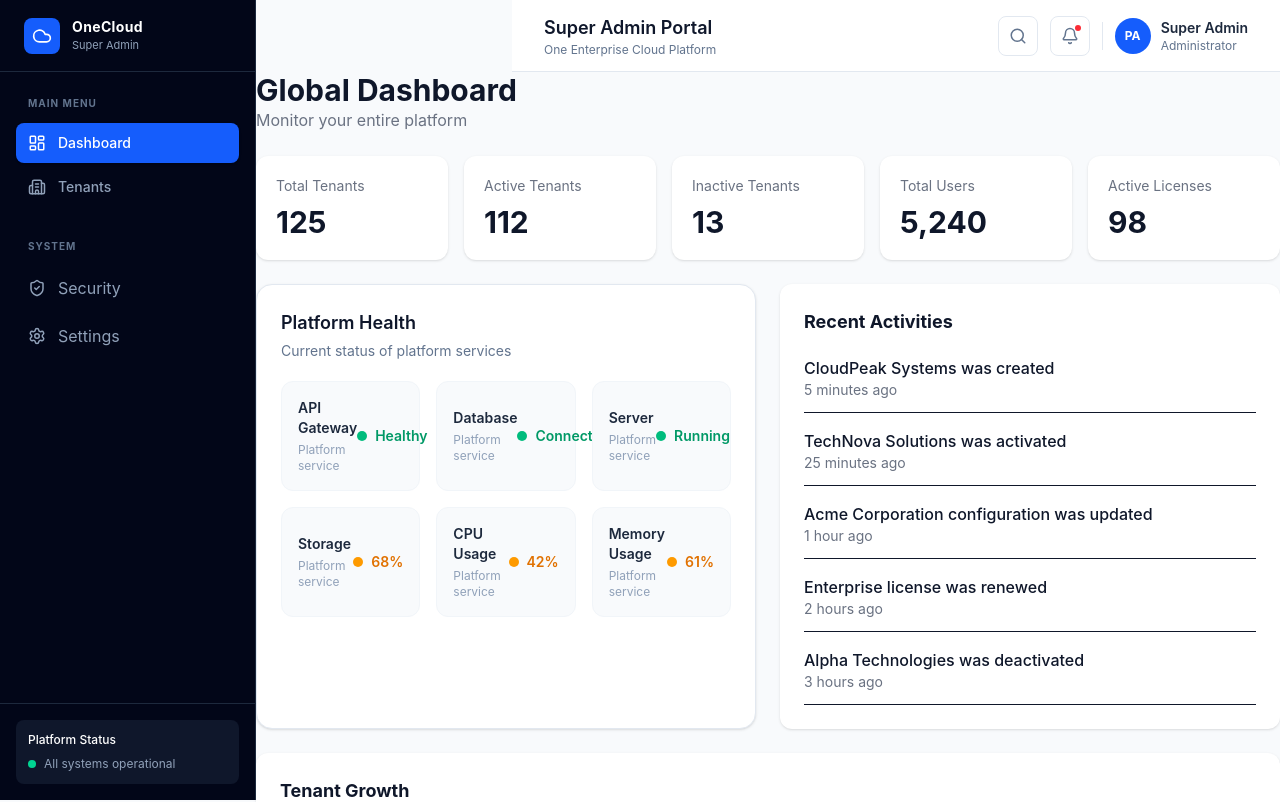
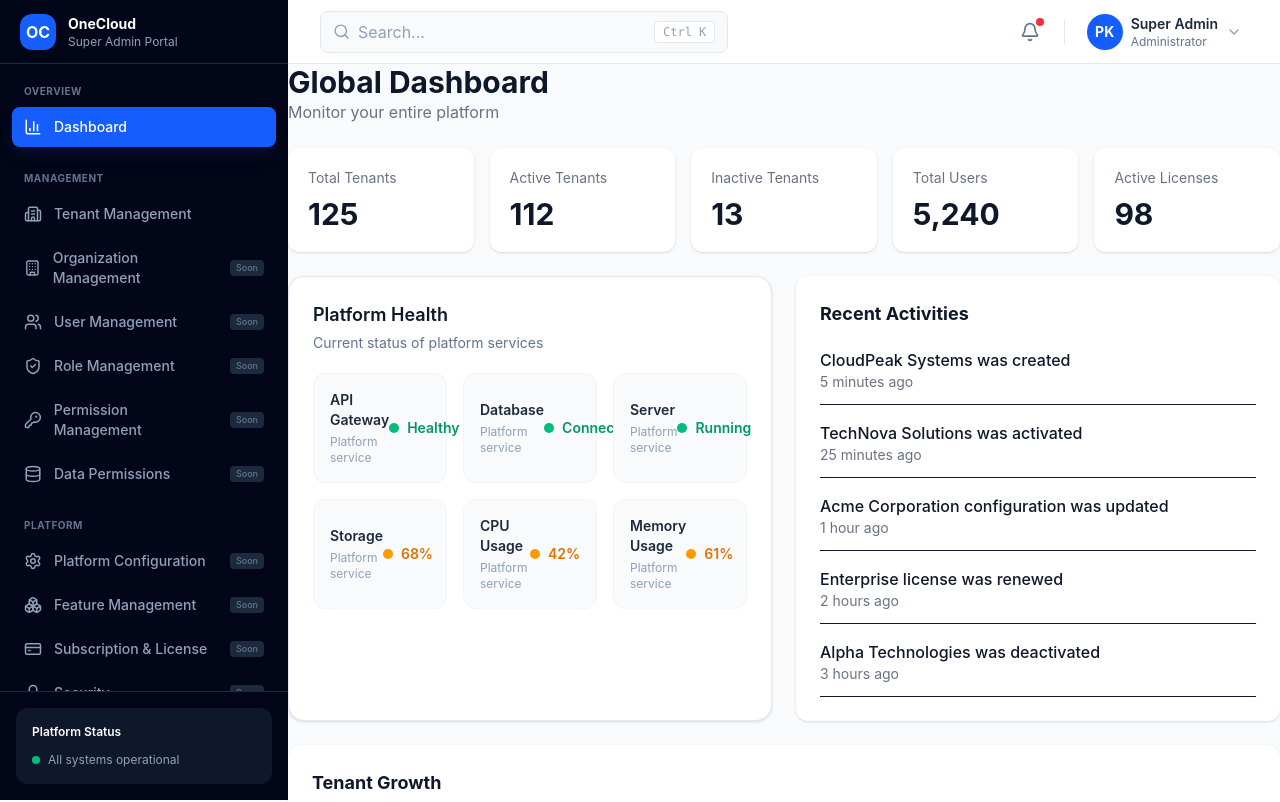
Before and after one commit to kakarlapavankumar/superadmin-dashboard, a React (Vite) app: page / in a window 1280 px wide. Shown: the top 802 px of the page. Built offline with nearby package versions, Linux system fonts and the light colour scheme.

Commit message:
Adding feature

```diff
--- a/src/components/layout/Header.tsx
+++ b/src/components/layout/Header.tsx
@@ -1,45 +1,62 @@
-import { Bell, Search } from "lucide-react";
+import { Bell, Menu, Search, ChevronDown } from "lucide-react";
 
-function Header() {
+interface HeaderProps {
+  onMenuClick: () => void;
+}
+
+function Header({ onMenuClick }: HeaderProps) {
   return (
-    <header className="sticky top-0 z-30 flex h-[72px] items-center justify-between border-b border-slate-200 bg-white/95 px-4 backdrop-blur sm:px-6 lg:ml-64 lg:px-8">
-      <div>
-        <h2 className="text-lg font-semibold text-slate-900">
-          Super Admin Portal
-        </h2>
+    <header className="sticky top-0 z-30 flex h-16 items-center justify-between border-b border-slate-200 bg-white/95 px-4 backdrop-blur sm:px-6 lg:px-8">
+      <div className="flex items-center gap-3">
+        <button
+          onClick={onMenuClick}
+          className="rounded-lg p-2 text-slate-600 hover:bg-slate-100 lg:hidden"
+          aria-label="Open navigation"
+        >
+          <Menu size={22} />
+        </button>
 
-        <p className="hidden text-xs text-slate-500 sm:block">
-          One Enterprise Cloud Platform
-        </p>
+        <div className="hidden items-center gap-2 rounded-lg border border-slate-200 bg-slate-50 px-3 py-2 md:flex">
+          <Search size={17} className="text-slate-400" />
+
+          <input
+            type="text"
+            placeholder="Search..."
+            className="w-48 bg-transparent text-sm outline-none placeholder:text-slate-400 lg:w-72"
+          />
+
+          <kbd className="hidden rounded border border-slate-200 bg-white px-2 py-0.5 text-xs text-slate-400 lg:block">
+            Ctrl K
+          </kbd>
+        </div>
+
+        <div className="md:hidden">
+          <p className="text-sm font-semibold text-slate-900">Super Admin</p>
+        </div>
       </div>
 
-      <div className="flex items-center gap-3">
-        {/* Search */}
-        <button className="hidden rounded-lg border border-slate-200 p-2.5 text-slate-500 hover:bg-slate-50 sm:block">
-          <Search size={18} />
+      <div className="flex items-center gap-2 sm:gap-4">
+        <button className="relative rounded-lg p-2 text-slate-500 hover:bg-slate-100">
+          <Bell size={20} />
+
+          <span className="absolute right-1 top-1 h-2 w-2 rounded-full bg-red-500" />
         </button>
 
-        {/* Notification */}
-        <button className="relative rounded-lg border border-slate-200 p-2.5 text-slate-500 hover:bg-slate-50">
-          <Bell size={18} />
+        <div className="hidden h-6 w-px bg-slate-200 sm:block" />
 
-          <span className="absolute right-2 top-2 h-1.5 w-1.5 rounded-full bg-red-500" />
-        </button>
-
-        <div className="h-7 w-px bg-slate-200" />
-
-        {/* User */}
-        <div className="flex items-center gap-2.5">
-          <div className="flex h-9 w-9 items-center justify-center rounded-full bg-blue-600 text-xs font-bold text-white">
-            PA
+        <button className="flex items-center gap-2 rounded-lg p-1.5 hover:bg-slate-50">
+          <div className="flex h-9 w-9 items-center justify-center rounded-full bg-blue-600 text-sm font-bold text-white">
+            PK
           </div>
 
-          <div className="hidden sm:block">
+          <div className="hidden text-left md:block">
             <p className="text-sm font-semibold text-slate-800">Super Admin</p>
 
             <p className="text-xs text-slate-500">Administrator</p>
           </div>
-        </div>
+
+          <ChevronDown size={16} className="hidden text-slate-400 md:block" />
+        </button>
       </div>
     </header>
   );
--- a/src/components/layout/Layout.tsx
+++ b/src/components/layout/Layout.tsx
@@ -1,16 +1,19 @@
+import { useState } from "react";
 import { Outlet } from "react-router-dom";
 import Sidebar from "./Sidebar";
 import Header from "./Header";
 
 function Layout() {
+  const [sidebarOpen, setSidebarOpen] = useState(false);
+
   return (
     <div className="min-h-screen bg-slate-50">
-      <Sidebar />
+      <Sidebar open={sidebarOpen} onClose={() => setSidebarOpen(false)} />
 
-      <div className="lg:pl-64">
-        <Header />
+      <div className="lg:pl-72">
+        <Header onMenuClick={() => setSidebarOpen(true)} />
 
-        <main>
+        <main className="min-h-[calc(100vh-4rem)]">
           <Outlet />
         </main>
       </div>
--- a/src/components/layout/Sidebar.tsx
+++ b/src/components/layout/Sidebar.tsx
@@ -1,103 +1,254 @@
-import { NavLink } from "react-router-dom";
 import {
-  LayoutDashboard,
+  BarChart3,
   Building2,
+  Building,
+  Users,
   ShieldCheck,
+  KeyRound,
+  Database,
   Settings,
-  Cloud,
+  Boxes,
+  CreditCard,
+  Lock,
+  FileText,
+  Bell,
+  Activity,
+  Plug,
+  Receipt,
+  FileBarChart,
+  LifeBuoy,
+  X,
 } from "lucide-react";
 
-function Sidebar() {
-  const menuItems = [
+import { NavLink } from "react-router-dom";
+
+interface SidebarProps {
+  open: boolean;
+  onClose: () => void;
+}
+
+const navigation = [
+  {
+    title: "Overview",
+    items: [
       {
         label: "Dashboard",
         path: "/",
-      icon: LayoutDashboard,
+        icon: BarChart3,
+        active: true,
+      },
+    ],
+  },
+
+  {
+    title: "Management",
+    items: [
+      {
+        label: "Tenant Management",
+        path: "/tenants",
+        icon: Building2,
+        active: true,
       },
       {
-      label: "Tenants",
-      path: "/tenants",
-      icon: Building2,
+        label: "Organization Management",
+        path: "/organizations",
+        icon: Building,
+      },
+      {
+        label: "User Management",
+        path: "/users",
+        icon: Users,
+      },
+      {
+        label: "Role Management",
+        path: "/roles",
+        icon: ShieldCheck,
+      },
+      {
+        label: "Permission Management",
+        path: "/permissions",
+        icon: KeyRound,
+      },
+      {
+        label: "Data Permissions",
+        path: "/data-permissions",
+        icon: Database,
+      },
+    ],
+  },
+
+  {
+    title: "Platform",
+    items: [
+      {
+        label: "Platform Configuration",
+        path: "/configuration",
+        icon: Settings,
+      },
+      {
+        label: "Feature Management",
+        path: "/features",
+        icon: Boxes,
+      },
+      {
+        label: "Subscription & License",
+        path: "/subscriptions",
+        icon: CreditCard,
+      },
+      {
+        label: "Security",
+        path: "/security",
+        icon: Lock,
+      },
+      {
+        label: "Audit Logs",
+        path: "/audit-logs",
+        icon: FileText,
+      },
+      {
+        label: "Notifications",
+        path: "/notifications",
+        icon: Bell,
+      },
+      {
+        label: "Monitoring",
+        path: "/monitoring",
+        icon: Activity,
+      },
+    ],
+  },
+
+  {
+    title: "More",
+    items: [
+      {
+        label: "API Management",
+        path: "/api-management",
+        icon: Plug,
+      },
+      {
+        label: "Billing",
+        path: "/billing",
+        icon: Receipt,
+      },
+      {
+        label: "Reports & Analytics",
+        path: "/reports",
+        icon: FileBarChart,
+      },
+      {
+        label: "Support",
+        path: "/support",
+        icon: LifeBuoy,
+      },
+    ],
   },
 ];
 
+function Sidebar({ open, onClose }: SidebarProps) {
   return (
-    <aside className="fixed inset-y-0 left-0 z-40 hidden w-64 border-r border-slate-800 bg-slate-950 text-white lg:flex lg:flex-col">
-      {/* Logo */}
-      <div className="flex h-[72px] items-center border-b border-slate-800 px-6">
+    <>
+      {open && (
+        <button
+          className="fixed inset-0 z-40 bg-slate-950/50 lg:hidden"
+          onClick={onClose}
+          aria-label="Close navigation"
+        />
+      )}
+
+      <aside
+        className={`
+          fixed inset-y-0 left-0 z-50 w-72
+          transform bg-slate-950 text-white
+          transition-transform duration-300
+          lg:translate-x-0
+          ${open ? "translate-x-0" : "-translate-x-full"}
+        `}
+      >
+        <div className="flex h-full flex-col">
+          <div className="flex h-16 items-center justify-between border-b border-slate-800 px-5">
             <div className="flex items-center gap-3">
-          <div className="flex h-9 w-9 items-center justify-center rounded-lg bg-blue-600">
-            <Cloud size={20} />
+              <div className="flex h-9 w-9 items-center justify-center rounded-xl bg-blue-600 font-bold">
+                OC
               </div>
 
               <div>
-            <h1 className="text-sm font-bold tracking-wide">OneCloud</h1>
-            <p className="text-[11px] text-slate-400">Super Admin</p>
-          </div>
+                <p className="text-sm font-bold">OneCloud</p>
+
+                <p className="text-xs text-slate-400">Super Admin Portal</p>
               </div>
             </div>
 
-      {/* Navigation */}
-      <div className="flex-1 px-4 py-6">
-        <p className="mb-3 px-3 text-[10px] font-bold uppercase tracking-widest text-slate-500">
-          Main Menu
+            <button
+              onClick={onClose}
+              className="rounded-lg p-2 text-slate-400 hover:bg-slate-800 lg:hidden"
+            >
+              <X size={20} />
+            </button>
+          </div>
+
+          <div className="flex-1 overflow-y-auto px-3 py-5">
+            {navigation.map((section) => (
+              <div key={section.title} className="mb-6">
+                <p className="mb-2 px-3 text-[10px] font-bold uppercase tracking-wider text-slate-500">
+                  {section.title}
                 </p>
 
                 <nav className="space-y-1">
-          {menuItems.map((item) => {
+                  {section.items.map((item) => {
                     const Icon = item.icon;
 
                     return (
                       <NavLink
                         key={item.path}
                         to={item.path}
-                end={item.path === "/"}
+                        onClick={onClose}
                         className={({ isActive }) =>
-                  `group flex items-center gap-3 rounded-lg px-3 py-2.5 text-sm font-medium transition ${
-                    isActive
-                      ? "bg-blue-600 text-white shadow-sm"
+                          `
+                          flex items-center gap-3 rounded-lg px-3 py-2.5
+                          text-sm font-medium transition
+                          ${
+                            isActive && item.active !== false
+                              ? "bg-blue-600 text-white shadow-lg shadow-blue-950/30"
                               : "text-slate-400 hover:bg-slate-900 hover:text-white"
-                  }`
+                          }
+                          `
                         }
                       >
                         <Icon size={18} />
                         <span>{item.label}</span>
+
+                        {!item.active && (
+                          <span className="ml-auto rounded bg-slate-800 px-1.5 py-0.5 text-[9px] text-slate-500">
+                            Soon
+                          </span>
+                        )}
                       </NavLink>
                     );
                   })}
                 </nav>
+              </div>
+            ))}
+          </div>
 
-        <p className="mb-3 mt-8 px-3 text-[10px] font-bold uppercase tracking-widest text-slate-500">
-          System
+          <div className="border-t border-slate-800 p-4">
+            <div className="rounded-xl bg-slate-900 p-4">
+              <p className="text-xs font-semibold text-white">
+                Platform Status
               </p>
 
-        <div className="space-y-1">
-          <button className="flex w-full items-center gap-3 rounded-lg px-3 py-2.5 text-sm font-medium text-slate-400 transition hover:bg-slate-900 hover:text-white">
-            <ShieldCheck size={18} />
-            Security
-          </button>
+              <div className="mt-3 flex items-center gap-2">
+                <span className="h-2 w-2 rounded-full bg-emerald-500" />
 
-          <button className="flex w-full items-center gap-3 rounded-lg px-3 py-2.5 text-sm font-medium text-slate-400 transition hover:bg-slate-900 hover:text-white">
-            <Settings size={18} />
-            Settings
-          </button>
-        </div>
-      </div>
-
-      {/* Bottom */}
-      <div className="border-t border-slate-800 p-4">
-        <div className="rounded-lg bg-slate-900 p-3">
-          <p className="text-xs font-medium text-white">Platform Status</p>
-
-          <div className="mt-2 flex items-center gap-2">
-            <span className="h-2 w-2 rounded-full bg-emerald-400" />
                 <span className="text-xs text-slate-400">
                   All systems operational
                 </span>
               </div>
             </div>
           </div>
+        </div>
       </aside>
+    </>
   );
 }
 
--- a/src/index.css
+++ b/src/index.css
@@ -4,25 +4,26 @@
   box-sizing: border-box;
 }
 
-html,
-body,
-#root {
+html {
   min-height: 100%;
 }
 
 body {
   margin: 0;
+  min-width: 320px;
+  min-height: 100vh;
   font-family:
     Inter,
-    ui-sans-serif,
-    system-ui,
     -apple-system,
     BlinkMacSystemFont,
     "Segoe UI",
+    Roboto,
+    Helvetica,
+    Arial,
     sans-serif;
-
   background: #f8fafc;
   color: #0f172a;
+  -webkit-font-smoothing: antialiased;
 }
 
 button,
@@ -35,3 +36,7 @@ textarea {
 button {
   cursor: pointer;
 }
+
+#root {
+  min-height: 100vh;
+}
```
Lines whose indentation alone changed are shown as unchanged.
